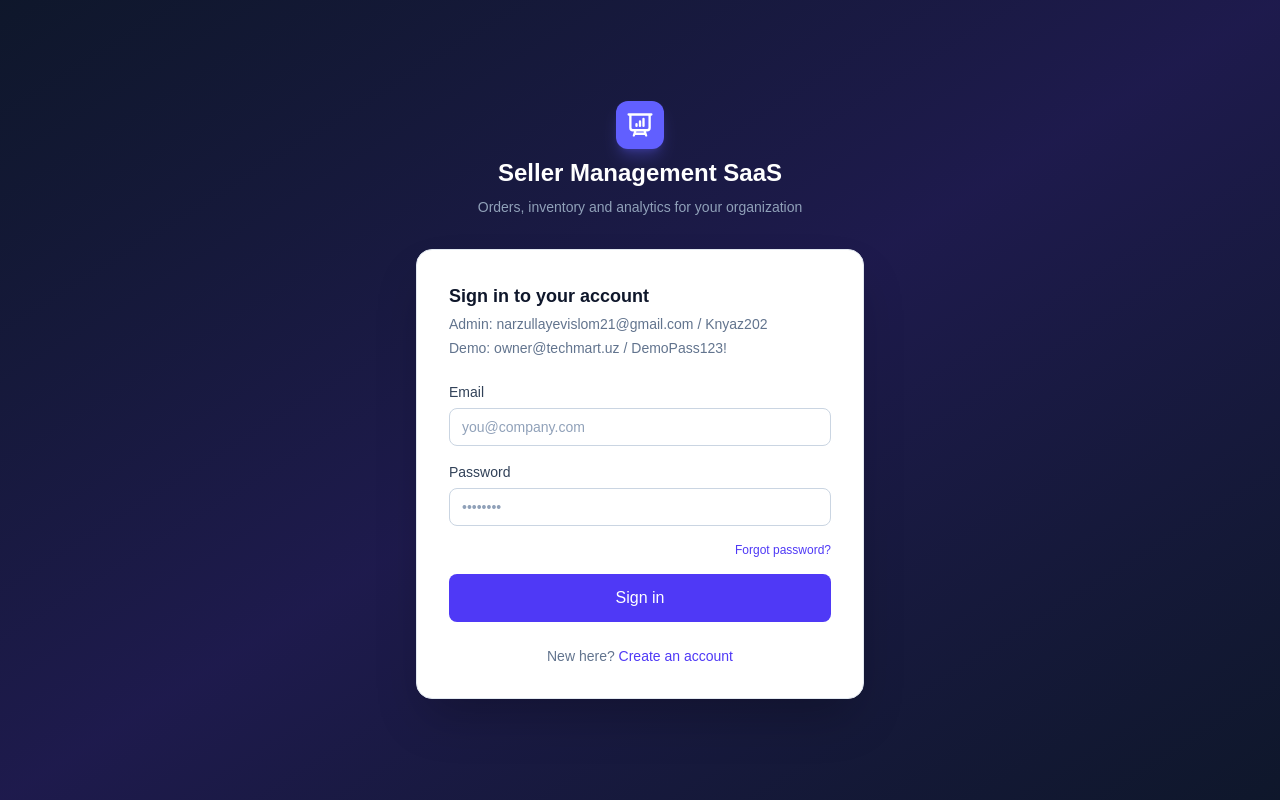
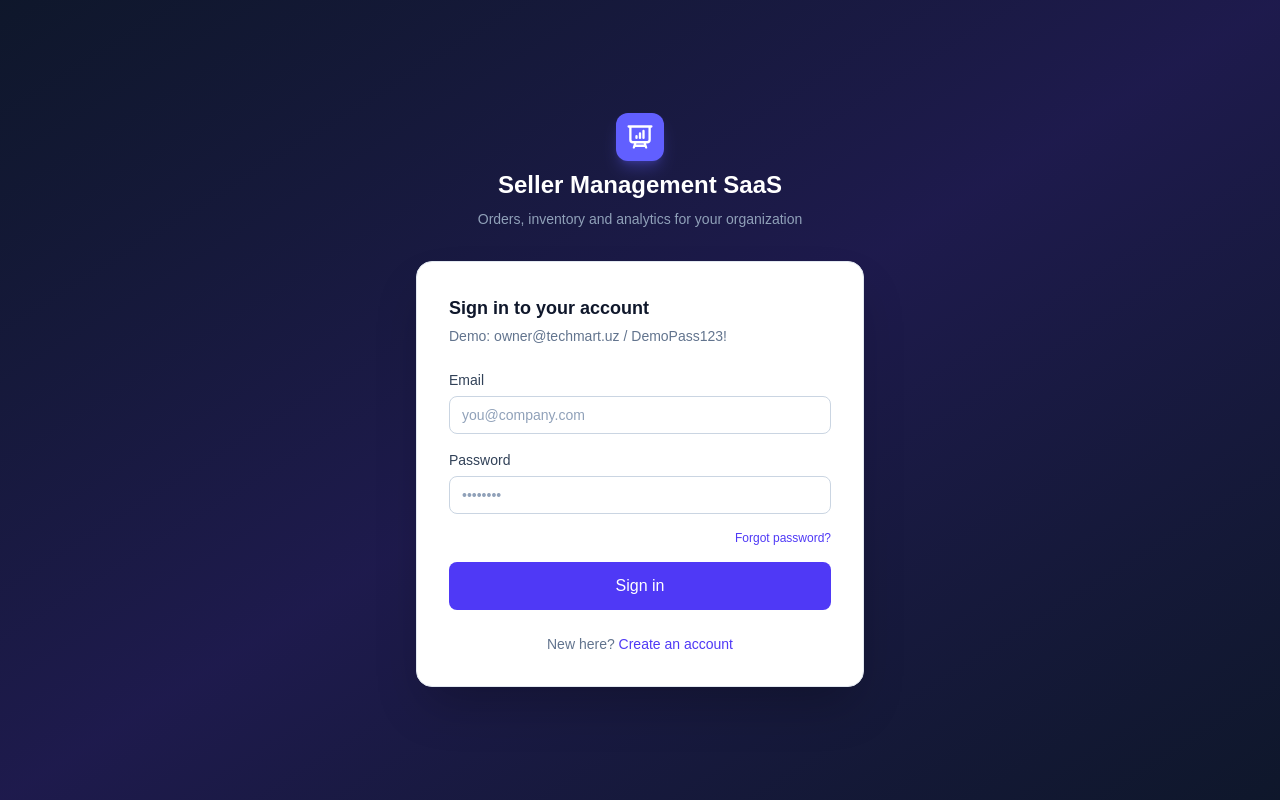
Before and after one commit to Narzullayev0306/seller-management-saas, a Next.js app in the folder frontend/: page /login in a window 1280 px wide. Built offline with nearby package versions, Linux system fonts and the light colour scheme; no server answers.

Commit message:
security: remove hardcoded personal credentials from seed and login page

```diff
--- a/frontend/app/(auth)/login/page.tsx
+++ b/frontend/app/(auth)/login/page.tsx
@@ -50,9 +50,6 @@
     <div className="rounded-2xl border border-slate-200 bg-white p-8 shadow-2xl dark:border-slate-800 dark:bg-slate-900">
       <h2 className="text-lg font-semibold text-slate-900 dark:text-slate-100">Sign in to your account</h2>
       <p className="mt-1 text-sm text-slate-500 dark:text-slate-400">
-        Admin: narzullayevislom21@gmail.com / Knyaz202
-      </p>
-      <p className="mt-1 text-sm text-slate-500 dark:text-slate-400">
         Demo: owner@techmart.uz / DemoPass123!
       </p>
 
```
